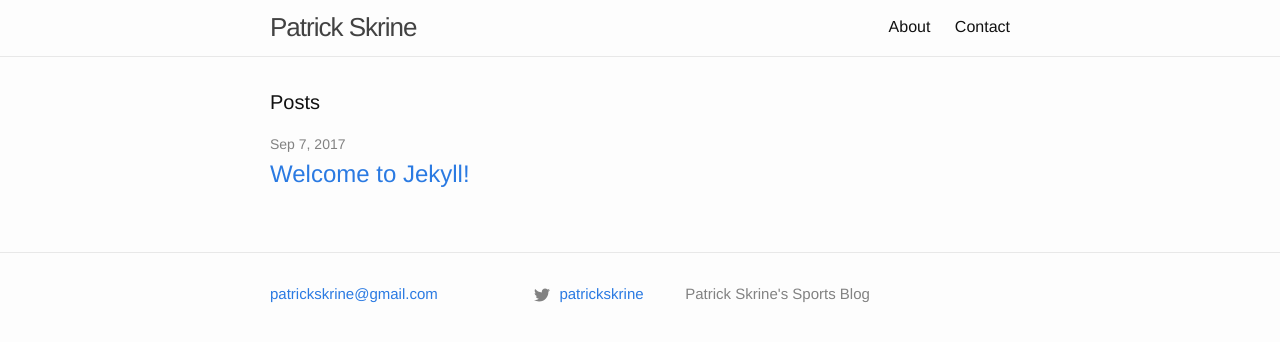
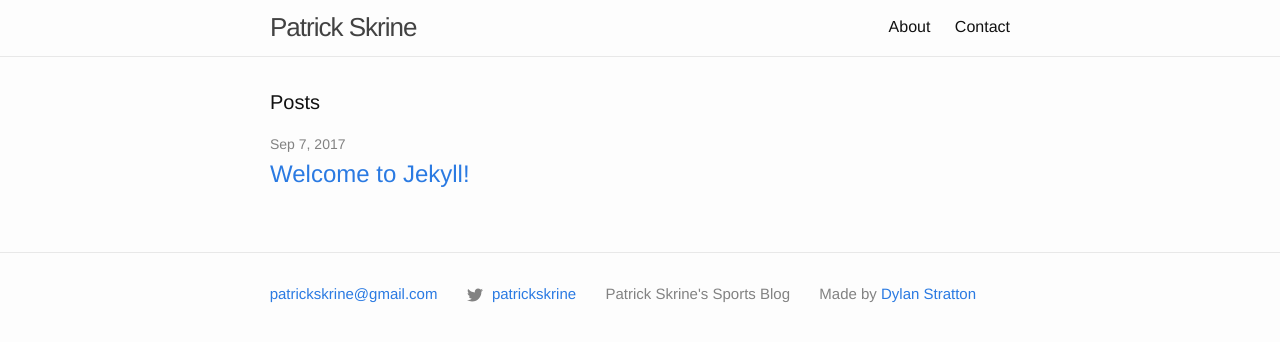
Before and after one commit to ahlbet/patrickskrine-2, a Jekyll site: the page built from index.md, in a window 1280 px wide. Shown: the top 342 px of the page. Built offline with Jekyll 4.4.1, drawn with Linux system fonts in a browser that asks for light colours.

Commit message:
add link to my webpage and change footer to flex-based styling

```diff
--- a/_config.yml
+++ b/_config.yml
@@ -15,6 +15,7 @@
 # in the templates via {{ site.myvariable }}.
 title: Patrick Skrine
 email: patrickskrine@gmail.com
+builder: Dylan Stratton
 description: > # this means to ignore newlines until "baseurl:"
   Patrick Skrine's Sports Blog
 baseurl: "" # the subpath of your site, e.g. /blog
--- a/_includes/footer.html
+++ b/_includes/footer.html
@@ -39,6 +39,11 @@
       <div class="footer-col footer-col-3">
         <p>{{ site.description | escape }}</p>
       </div>
+
+      <div class="footer-col footer-col-4">
+        <p>Made by <a target="_blank" href="http://dylanstratton.com">{{ site.builder | escape }}</a></p>
+      </div>
+
     </div>
 
   </div>
--- a/_sass/minima/_layout.scss
+++ b/_sass/minima/_layout.scss
@@ -126,49 +126,62 @@
   color: $grey-color;
   margin-left: -$spacing-unit / 2;
   @extend %clearfix;
+  // text-align: center;
+  display: flex;
+  justify-content: space-around;
+  flex-wrap: wrap;
 }
 
 .footer-col {
-  float: left;
-  margin-bottom: $spacing-unit / 2;
-  padding-left: $spacing-unit / 2;
+  margin: 0 5px
 }
 
-.footer-col-1 {
-  width: -webkit-calc(35% - (#{$spacing-unit} / 2));
-  width:         calc(35% - (#{$spacing-unit} / 2));
-}
-
-.footer-col-2 {
-  width: -webkit-calc(20% - (#{$spacing-unit} / 2));
-  width:         calc(20% - (#{$spacing-unit} / 2));
-}
-
-.footer-col-3 {
-  width: -webkit-calc(45% - (#{$spacing-unit} / 2));
-  width:         calc(45% - (#{$spacing-unit} / 2));
-}
-
-@include media-query($on-laptop) {
-  .footer-col-1,
-  .footer-col-2 {
-    width: -webkit-calc(50% - (#{$spacing-unit} / 2));
-    width:         calc(50% - (#{$spacing-unit} / 2));
-  }
-
-  .footer-col-3 {
-    width: -webkit-calc(100% - (#{$spacing-unit} / 2));
-    width:         calc(100% - (#{$spacing-unit} / 2));
-  }
-}
-
-@include media-query($on-palm) {
-  .footer-col {
-    float: none;
-    width: -webkit-calc(100% - (#{$spacing-unit} / 2));
-    width:         calc(100% - (#{$spacing-unit} / 2));
-  }
-}
+// .footer-col {
+//   float: left;
+//   margin-bottom: $spacing-unit / 2;
+//   // padding-left: $spacing-unit / 2;
+// }
+//
+// .footer-col-1 {
+//   width: -webkit-calc(25% - (#{$spacing-unit} / 2));
+//   width:         calc(25% - (#{$spacing-unit} / 2));
+// }
+//
+// .footer-col-2 {
+//   width: -webkit-calc(20% - (#{$spacing-unit} / 2));
+//   width:         calc(20% - (#{$spacing-unit} / 2));
+// }
+//
+// .footer-col-3 {
+//   width: -webkit-calc(35% - (#{$spacing-unit} / 2));
+//   width:         calc(35% - (#{$spacing-unit} / 2));
+// }
+//
+// .footer-col-4 {
+//   width: -webkit-calc(20% - (#{$spacing-unit} / 2));
+//   width:         calc(20% - (#{$spacing-unit} / 2));
+// }
+//
+// @include media-query($on-laptop) {
+//   .footer-col-1,
+//   .footer-col-2 {
+//     width: -webkit-calc(50% - (#{$spacing-unit} / 2));
+//     width:         calc(50% - (#{$spacing-unit} / 2));
+//   }
+//
+//   .footer-col-3 {
+//     width: -webkit-calc(100% - (#{$spacing-unit} / 2));
+//     width:         calc(100% - (#{$spacing-unit} / 2));
+//   }
+// }
+//
+// @include media-query($on-palm) {
+//   .footer-col {
+//     float: none;
+//     width: -webkit-calc(100% - (#{$spacing-unit} / 2));
+//     width:         calc(100% - (#{$spacing-unit} / 2));
+//   }
+// }
 
 
 
```
